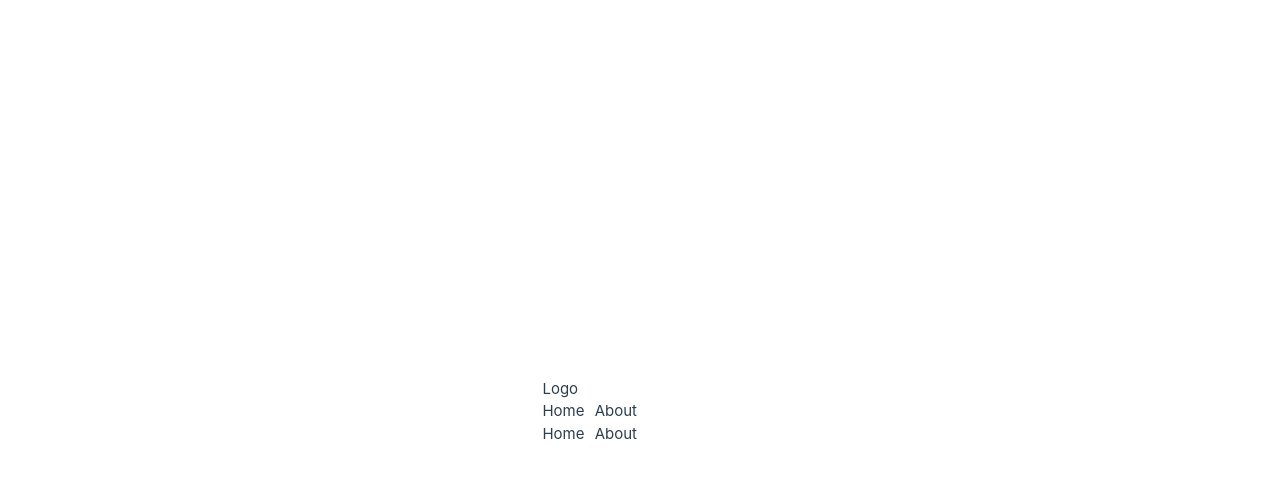
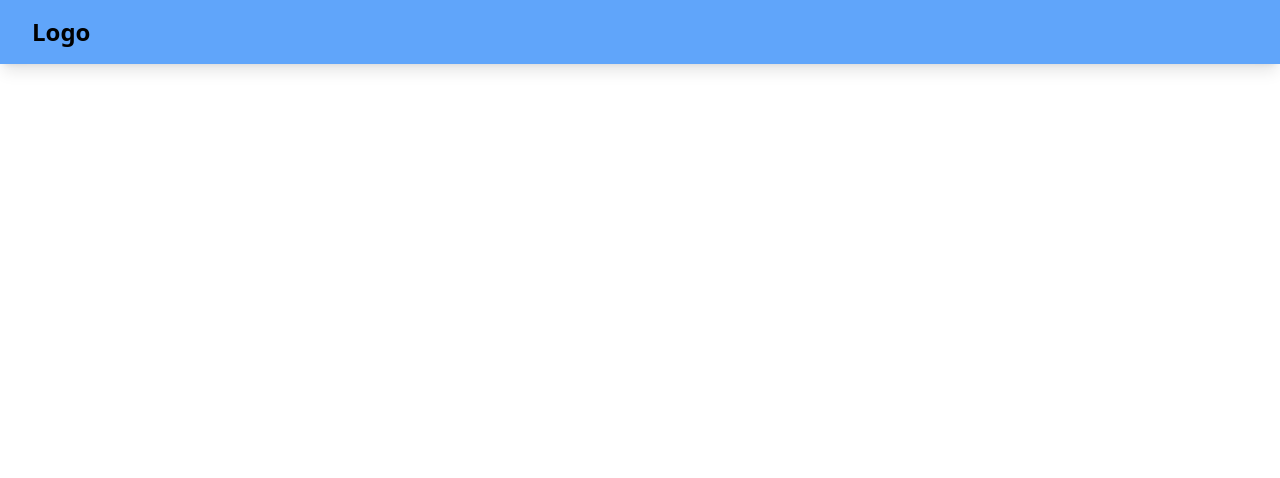
Before and after one commit to HarshKesharwani2/DT_Demo, a Vue app in the folder EMP/: page / in a window 1280 px wide. Shown: the top 478 px of the page. Built offline with nearby package versions, Linux system fonts and the light colour scheme.

Commit message:
add home, department

```diff
--- a/EMP/src/App.vue
+++ b/EMP/src/App.vue
@@ -1,15 +1,34 @@
-<script setup>
+<template>
+  <Navbar/>
+  <!-- <div id="app" class="bg-gray-100">
+    <EmployeeForm />
+  </div> -->
+</template>
+
+<script>
 import { RouterLink, RouterView } from 'vue-router'
 // import HelloWorld from './components/HelloWorld.vue'
 import Navbar from './components/Navbar.vue'
+
+export default {
+  name: 'App',
+  components: {
+    Navbar,
+  }
+};
 </script>
 
-<template>
-  <Navbar />
+<style scoped>
+html, body, #app {
+  height: 100%;
+  width: 100%;
+  margin: 0;
+}
 
-  <!-- <RouterView /> -->
-</template>
-
-<style scoped>
-
+#app {
+  display: flex;
+  align-items: center;
+  justify-content: center;
+  background-color: #f8f9fa; /* Optional: Background color for the entire app */
+}
 </style>
--- a/EMP/src/components/Navbar.vue
+++ b/EMP/src/components/Navbar.vue
@@ -1,15 +1,15 @@
 <template>
-    <nav class="bg-white-800 shadow-lg">
+    <nav class="bg-blue-400 shadow-lg">
       <div class="max-w-7xl mx-auto px-2 sm:px-6 lg:px-8">
         <div class="relative flex items-center justify-between h-16">
           <div class="absolute inset-y-0 left-0 flex items-center sm:hidden">
             <!-- Mobile menu button -->
-            <button
+            <!-- <button
               @click="mobileMenuOpen = !mobileMenuOpen"
               class="inline-flex items-center justify-center p-2 rounded-md text-gray-400 hover:text-white hover:bg-gray-700 focus:outline-none focus:bg-gray-700 focus:text-white"
               aria-expanded="false"
             >
-              <!-- Icon when menu is closed -->
+
               <svg
                 class="block h-6 w-6"
                 xmlns="http://www.w3.org/2000/svg"
@@ -25,7 +25,7 @@
                   d="M4 6h16M4 12h16m-7 6h7"
                 />
               </svg>
-              <!-- Icon when menu is open -->
+
               <svg
                 class="hidden h-6 w-6"
                 xmlns="http://www.w3.org/2000/svg"
@@ -41,16 +41,16 @@
                   d="M6 18L18 6M6 6l12 12"
                 />
               </svg>
-            </button>
+            </button> -->
           </div>
           <div class="flex-1 flex items-center justify-center sm:items-stretch sm:justify-start">
             <!-- Logo -->
             <div class="flex-shrink-0">
               <!-- Replace with your logo -->
-              <a href="/" class="text-white text-2xl font-bold">Logo</a>
+              <a href="/" class="text-black text-2xl font-bold">Logo</a>
             </div>
             <!-- Menu items -->
-            <div class="hidden sm:block sm:ml-6">
+            <!-- <div class="hidden sm:block sm:ml-6">
               <div class="flex space-x-4">
                 <a
                   href="/"
@@ -68,9 +68,9 @@
                 >
                   About
                 </a>
-                <!-- Add more menu items as needed -->
+
               </div>
-            </div>
+            </div> -->
           </div>
         </div>
       </div>
--- a/EMP/src/main.js
+++ b/EMP/src/main.js
@@ -1,4 +1,4 @@
-import './assets/main.css'
+// import './assets/main.css'
 
 import { createApp } from 'vue'
 import { createPinia } from 'pinia'
--- a/EMP/tailwind.config.cjs
+++ b/EMP/tailwind.config.cjs
@@ -1,6 +1,6 @@
-// tailwind.config.js
 module.exports = {
   purge: [],
+  purge: ['./index.html', './src/**/*.{vue,js,ts,jsx,tsx}'],
    darkMode: false, // or 'media' or 'class'
    theme: {
      extend: {},
```
Also changed, not shown: EMP/src/views/AddDepartment.vue (added), EMP/src/views/AddEmployee.vue (added), EMP/src/views/Home.vue (added). Lines whose indentation alone changed are shown as unchanged.
